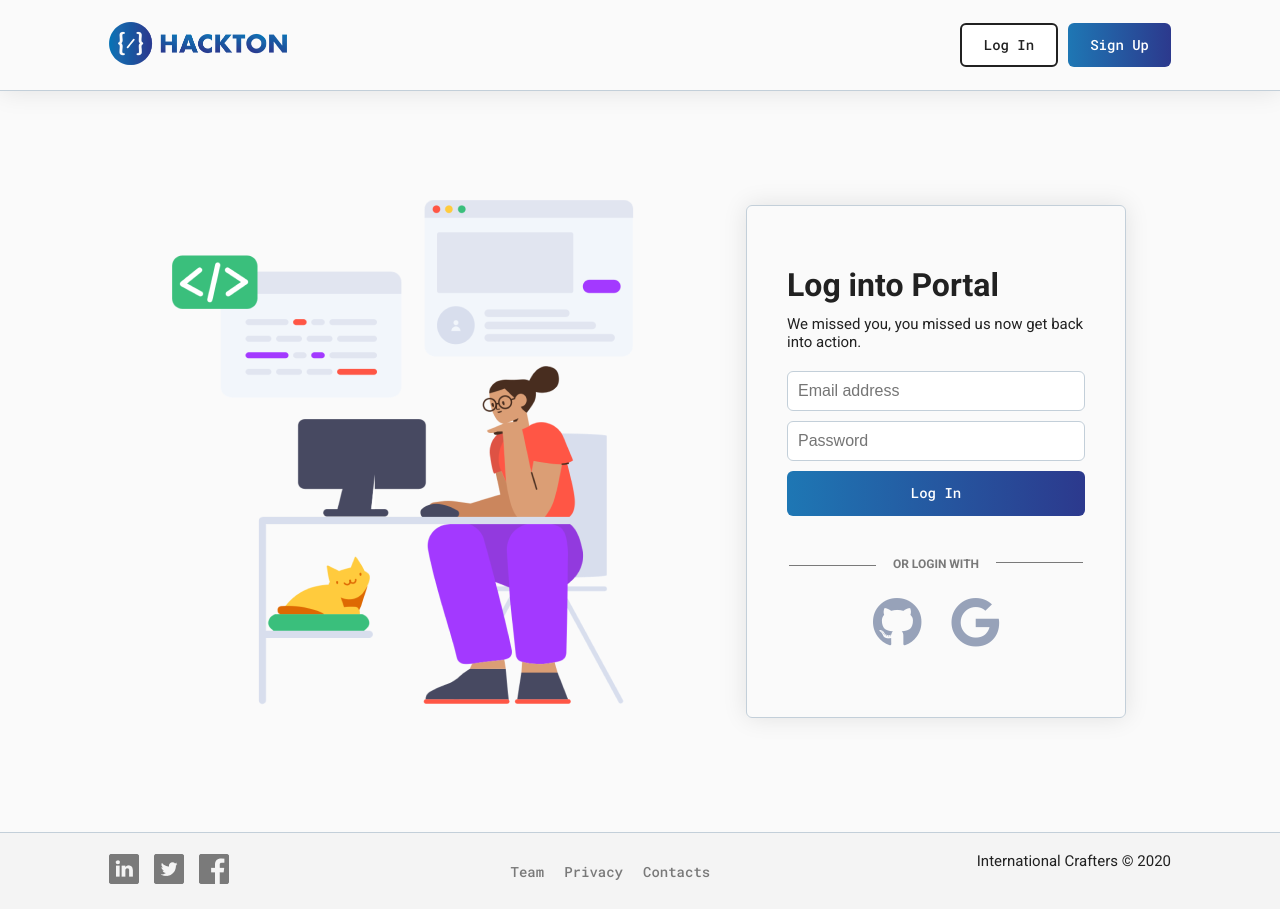
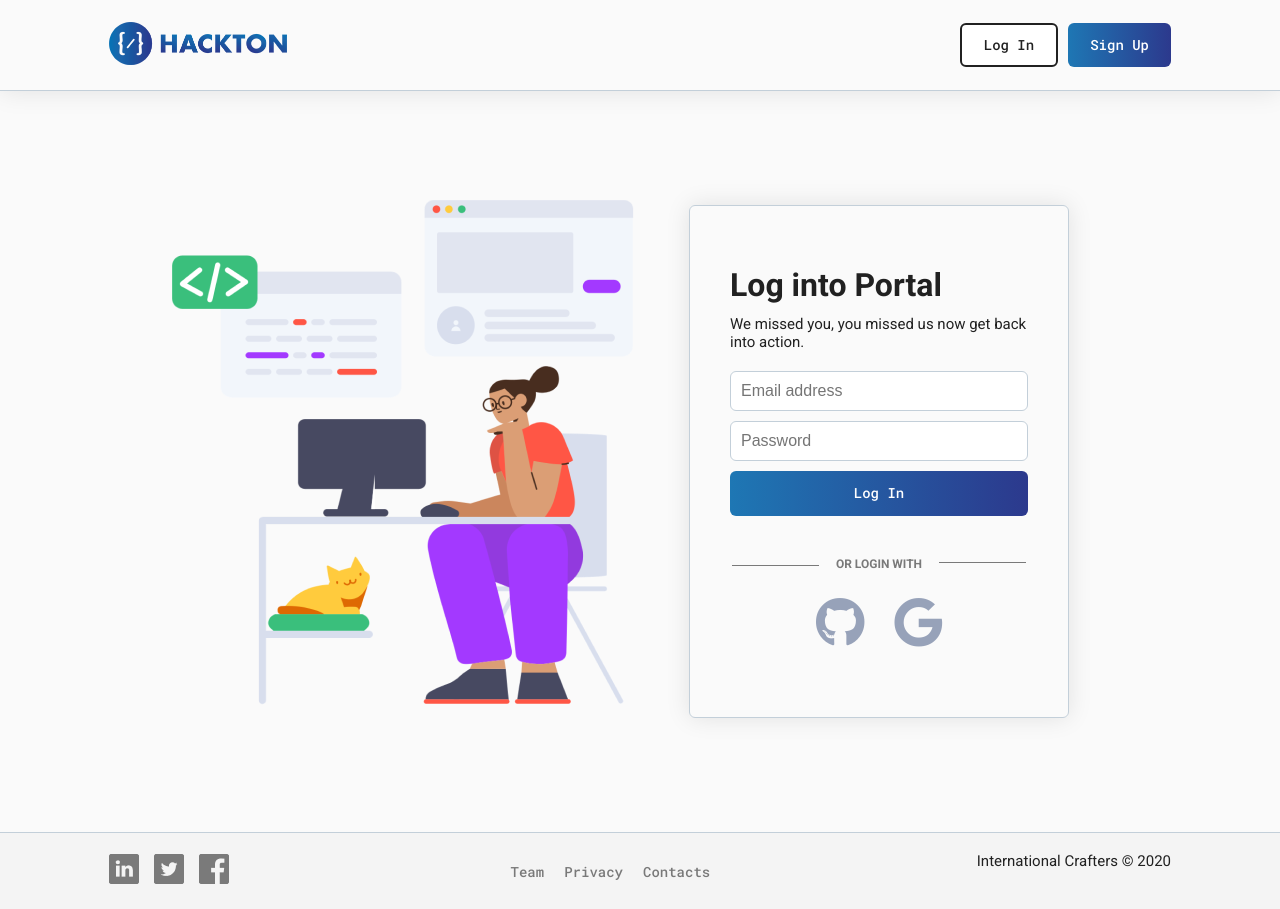
Before and after one commit to LABS-EU3/hackton-frontend, a React (Create React App) app: page /login in a window 1280 px wide. Built offline with nearby package versions, Linux system fonts and the light colour scheme.

Commit message:
fix UI spacing issues

```diff
--- a/src/components/atoms/BodyContainer.js
+++ b/src/components/atoms/BodyContainer.js
@@ -4,9 +4,10 @@ import { media } from "../index";
 const BodyContainer = styled.div`
   width: 1062px;
   max-width: 1062px;
+  height: 100%;
   display: flex;
   align-items: center;
-  justify-content: space-between;
+  justify-content: start;
   padding: 60px 45px;
 
   @media ${media.tablet} {
--- a/src/components/atoms/WideBody.js
+++ b/src/components/atoms/WideBody.js
@@ -1,6 +1,7 @@
 import styled from "styled-components";
 
 const WideBody = styled.div`
+  height: 100%;
   display: flex;
   justify-content: center;
 `;
--- a/src/components/styles/GlobalStyles.js
+++ b/src/components/styles/GlobalStyles.js
@@ -85,7 +85,7 @@ h3 {
 #root > div {
   display: flex;
   flex-direction: column;
-  min-height: 100vh;
+  height: 100vh;
 }
 
 #root > div > :nth-child(2) {
```
